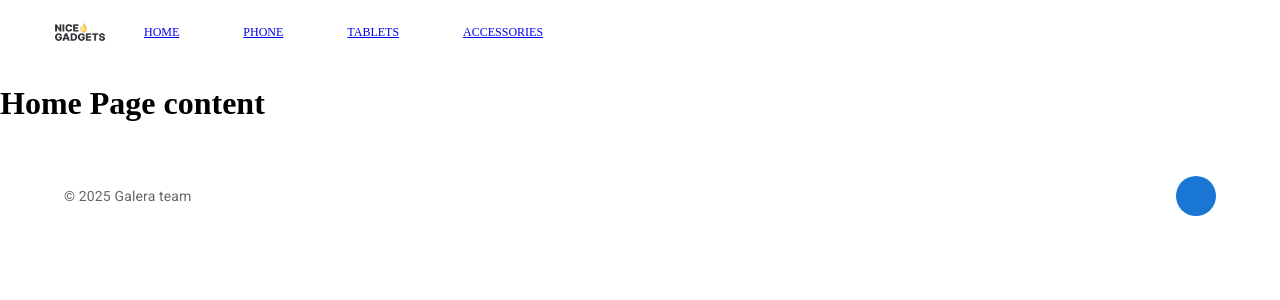
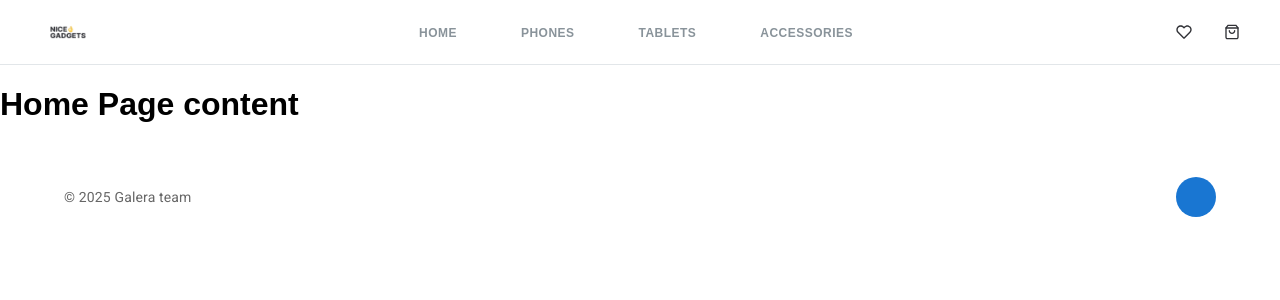
Before and after one commit to FSJAN25-team2/Product_catalog_Galera_team, a React (Vite) app: page / in a window 1280 px wide. Shown: the top 300 px of the page. Built offline with nearby package versions, Linux system fonts and the light colour scheme; some icons are missing.

Commit message:
fix: update NavBar styles and structure according to design

```diff
--- a/src/components/NavBar/NavBar.tsx
+++ b/src/components/NavBar/NavBar.tsx
@@ -1,28 +1,58 @@
 import { Link } from "react-router-dom";
+import '../../styles/NavBar.scss';
 
 export const NavBar = () => {
     return (
-        <div className="container">
-            <Link to=".." className="logo__link">
-                <img src="public/img/logos/logo.png" alt="Nice Gadgets Logo" className="logo__image"/>
-            </Link>
+        <nav className="nav">
+            <div className="nav__container">
+                <Link to="/" className="nav__logo">
+                    <img
+                        src="/img/logos/logo.png"
+                        alt="Nice Gadgets Logo"
+                        className="nav__logo-image"
+                    />
+                </Link>
 
-            <div className="navigation">
-                <ul className="navigation__list">
-                    <Link to="..">
-                        <li className="navigation__link_item">home</li>
+                <ul className="nav__menu">
+                    <li>
+                        <Link to="/" className="nav__menu-link">
+                            HOME
+                        </Link>
+                    </li>
+                    <li>
+                        <Link to="/phones" className="nav__menu-link">
+                            PHONES
+                        </Link>
+                    </li>
+                    <li>
+                        <Link to="/tablets" className="nav__menu-link">
+                            TABLETS
+                        </Link>
+                    </li>
+                    <li>
+                        <Link to="/accessories" className="nav__menu-link">
+                            ACCESSORIES
+                        </Link>
+                    </li>
+                </ul>
+
+                <div className="nav__icons">
+                    <Link to="/favourites" className="nav__icon-link">
+                        <img
+                            src="/logos/favourites-icon.svg"
+                            alt="Favourites"
+                            className="nav__icon"
+                        />
                     </Link>
-                    <Link to="/phones">
-                        <li className="navigation__link_item">phone</li>
+                    <Link to="/cart" className="nav__icon-link">
+                        <img
+                            src="/logos/cart-icon.svg"
+                            alt="Cart"
+                            className="nav__icon"
+                        />
                     </Link>
-                    <Link to="/tablets">
-                        <li className="navigation__link_item">tablets</li>
-                    </Link>
-                    <Link to="/accessories">
-                        <li className="navigation__link_item">accessories</li>
-                    </Link>
-                </ul>
+                </div>
             </div>
-        </div>
+        </nav>
     );
 }
--- a/src/styles/NavBar.scss
+++ b/src/styles/NavBar.scss
@@ -1,16 +1,21 @@
 body {
    margin: 0;
-   font-family: 'Mont-Regular';
+   font-family: 'Mont-Regular', sans-serif;
 }
 
-.container {
-    display: flex;
+.nav {
     height: 64px;
-    align-items: center;
-    gap: 24px;
+    background-color: #fff;
+    border-bottom: 1px solid #E2E6E9;
+
+    &__container {
         max-width: 1200px;
+        height: 100%;
         margin: 0 auto;
         padding: 0 16px;
+        display: flex;
+        align-items: center;
+        justify-content: space-between;
 
         @media (max-width: 1199px) {
             max-width: 1199px;
@@ -20,29 +25,24 @@ body {
         @media (max-width: 639px) {
             max-width: 639px;
             padding: 0 16px;
-        gap: 16px;
         }
     }
 
-.logo {
-    &__image {
-        width: 80px;
-
-        @media (max-width: 639px) {
-            width: 60px;
-        }
-    }
-    &__link {
-        max-height: 40px;
-    }
+    &__logo {
+        display: flex;
+        align-items: center;
+        text-decoration: none;
     }
 
-.navigation {
-    &__list {
+    &__logo-image {
+        height: 28px;
+    }
+
+    &__menu {
         display: flex;
-        flex-direction: row;
+        gap: 64px;
         list-style: none;
-        gap: 64px;
+        margin: 0;
         padding: 0;
 
         @media (max-width: 1199px) {
@@ -52,14 +52,53 @@ body {
         @media (max-width: 639px) {
             gap: 16px;
         }
+
+        li {
+            margin: 0;
+            padding: 0;
+        }
     }
 
-    &__link_item {
+    &__menu-link {
+        color: #89939A;
+        text-decoration: none;
+        font-weight: 800;
+        font-size: 12px;
+        line-height: 11px;
+        letter-spacing: 0.04em;
         text-transform: uppercase;
-        font-size: 12px;
+        padding: 24px 0;
+        border-bottom: 2px solid transparent;
+        transition: all 0.3s;
 
-        @media (max-width: 639px) {
-            font-size: 10px;
+        &:hover {
+            color: #0F0F11;
+            border-bottom: 2px solid #0F0F11;
+        }
+
+        &.active {
+            color: #0F0F11;
+            border-bottom: 2px solid #0F0F11;
         }
     }
+
+    &__icons {
+        display: flex;
+        gap: 32px;
     }
+
+    &__icon-link {
+        display: flex;
+        align-items: center;
+        justify-content: center;
+        width: 16px;
+        height: 16px;
+        text-decoration: none;
+    }
+
+    &__icon {
+        width: 100%;
+        height: 100%;
+        object-fit: contain;
+    }
+}
```
Lines whose indentation alone changed are shown as unchanged.
